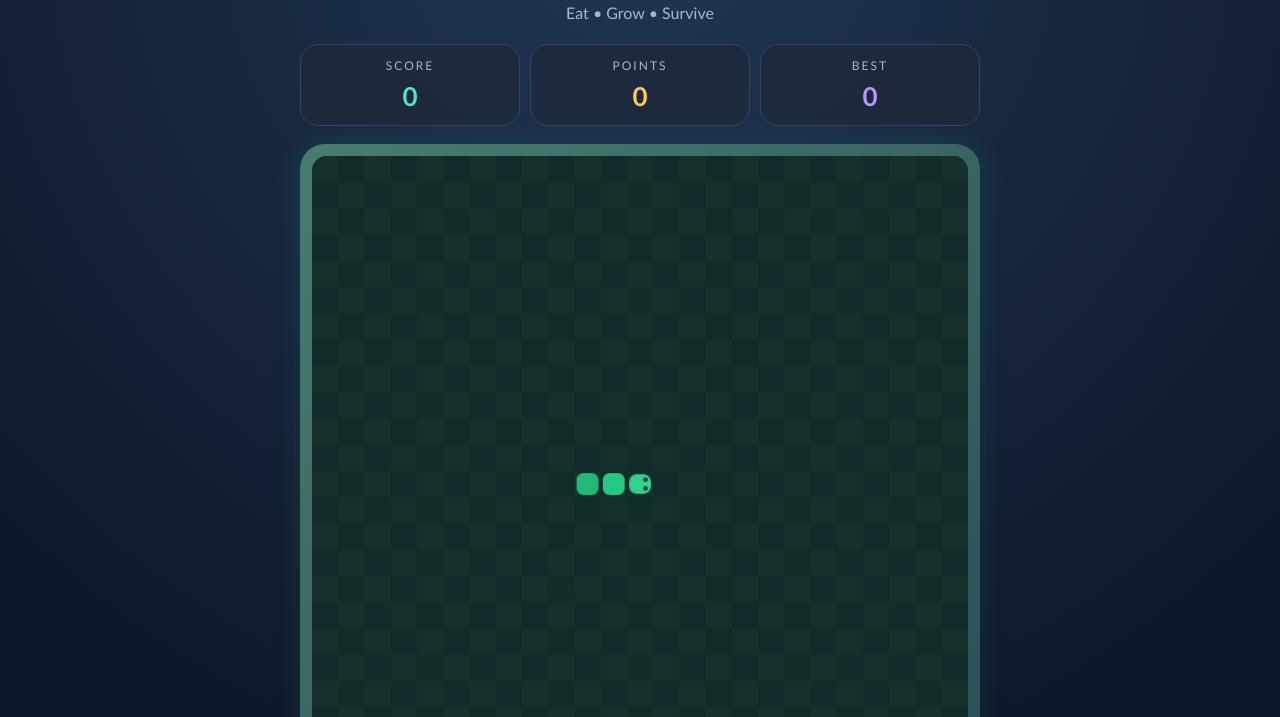
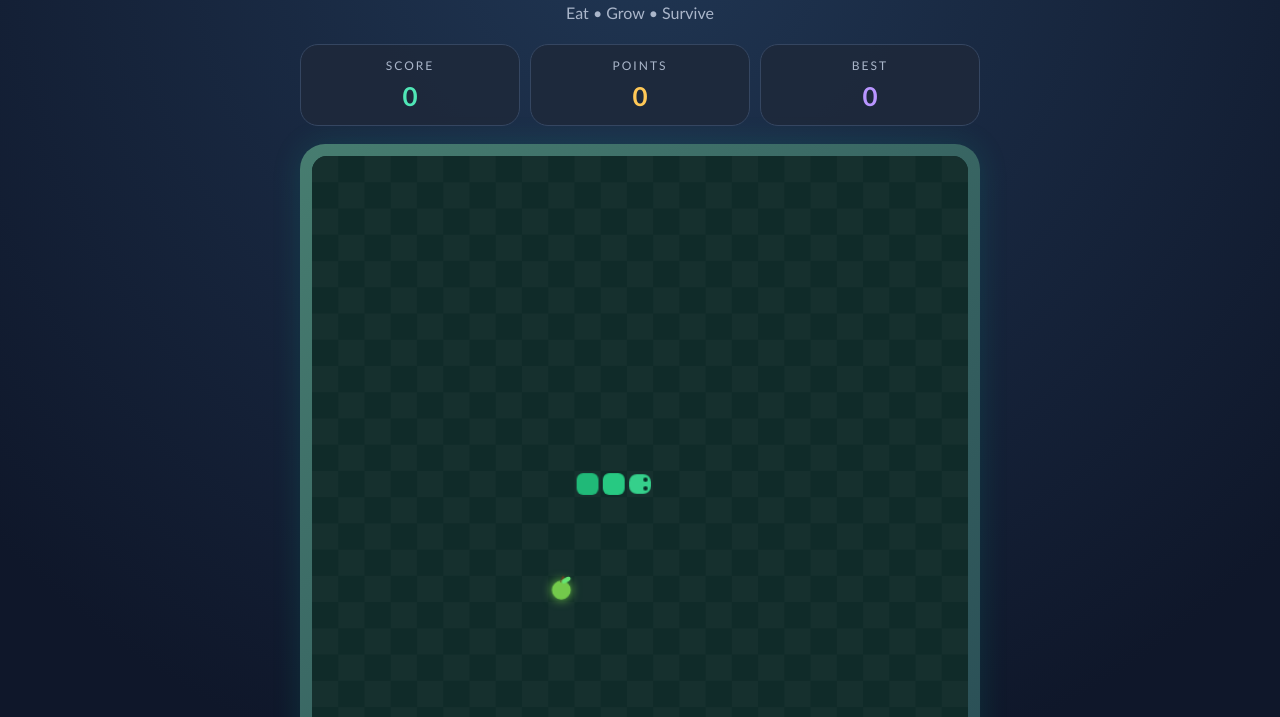
Before and after one commit to husnullo/Snake-Adventure, a plain HTML site: page index.html in a window 1280 px wide. Shown: the part 83-800 px from the top of the page. Drawn offline with Linux system fonts and the light colour scheme.

Commit message:
Refactor drawFood to use canvas for fruit icon
Updated the drawFood function to render a fruit icon using canvas shapes instead of text, improving visibility on devices that can't render emoji.

```diff
--- a/index.html
+++ b/index.html
@@ -271,15 +271,32 @@ button:active { transform:translateY(2px); box-shadow:0 3px 0 rgba(0,0,0,.16); }
     }
   }
 
-  // Requirement 4/5: fruit is a random picture and changes after each meal.
+  // Requirement 4/5: draw a bright fruit icon with canvas shapes so it
+  // remains visible even on phones that cannot render emoji inside canvas.
   function drawFood() {
     const cx = food.x * CELL + CELL / 2;
     const cy = food.y * CELL + CELL / 2;
+    const fruitIndex = fruits.indexOf(food.picture);
+    const colors = ["#ff4057", "#ff4f91", "#d92f54", "#ff9f1c", "#8b4bd8", "#ff5263", "#ffb52e", "#73c94b", "#ffd23f", "#ff8a24"];
+    const color = colors[Math.max(0, fruitIndex)];
     ctx.save();
-    ctx.font = "22px 'Apple Color Emoji','Segoe UI Emoji','Noto Color Emoji',sans-serif";
-    ctx.textAlign = "center";
-    ctx.textBaseline = "middle";
-    ctx.fillText(food.picture, cx, cy + 1);
+    ctx.shadowColor = color;
+    ctx.shadowBlur = 10;
+    ctx.fillStyle = color;
+    ctx.beginPath();
+    ctx.arc(cx, cy + 1, CELL * 0.36, 0, Math.PI * 2);
+    ctx.fill();
+    ctx.shadowBlur = 0;
+    ctx.strokeStyle = "#6b3d20";
+    ctx.lineWidth = 2;
+    ctx.beginPath();
+    ctx.moveTo(cx, cy - CELL * 0.25);
+    ctx.lineTo(cx + 2, cy - CELL * 0.48);
+    ctx.stroke();
+    ctx.fillStyle = "#65e572";
+    ctx.beginPath();
+    ctx.ellipse(cx + CELL * 0.18, cy - CELL * 0.34, CELL * 0.19, CELL * 0.09, -0.5, 0, Math.PI * 2);
+    ctx.fill();
     ctx.restore();
   }
 
```
